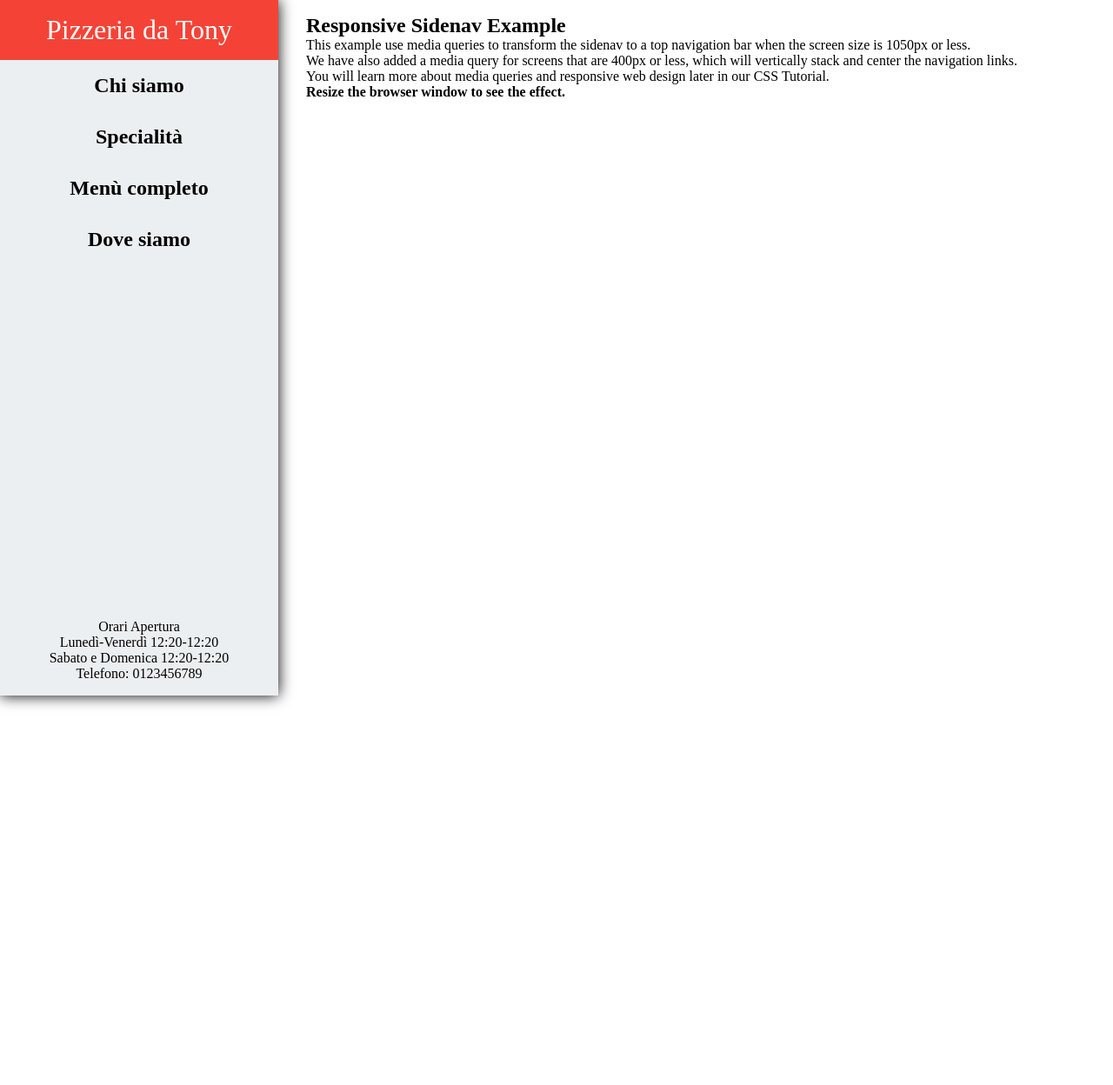
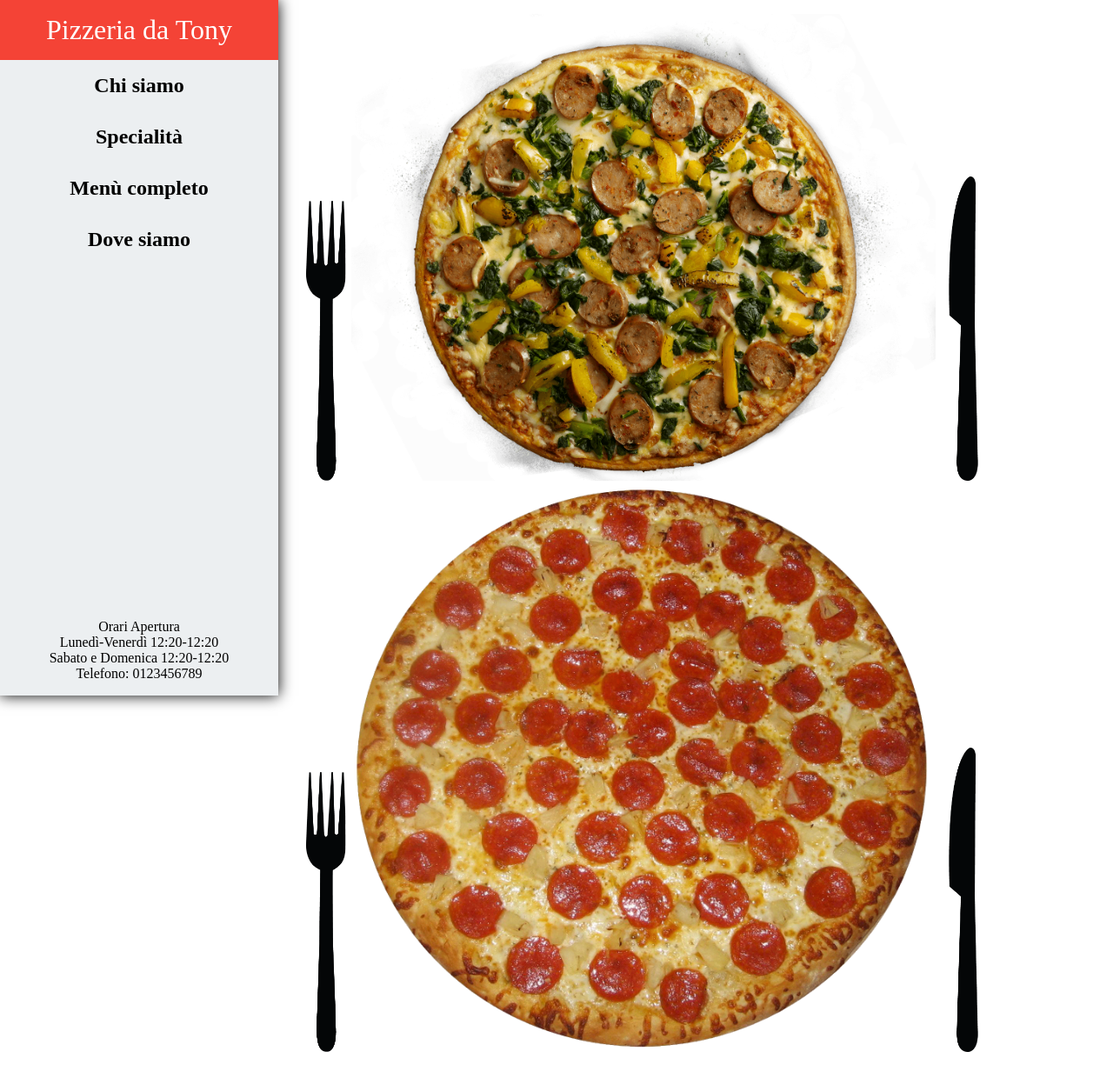
Before and after one commit to Archetipo95/Pizzeria, a plain HTML site: page index.html in a window 1280 px wide. Shown: the top 1248 px of the page at 87% size. Drawn offline with Linux system fonts and the light colour scheme.

Commit message:
Some improvments

```diff
--- a/css/style.css
+++ b/css/style.css
@@ -4,6 +4,15 @@
 }
 
 body {}
+
+img {
+	width: 75%;
+}
+
+.posata {
+	width: auto;
+	height: 350px;
+}
 
 .navbar {
 	width: 25%;
@@ -51,14 +60,14 @@ body {}
 .content {
 	margin-left: 25%;
 	padding: 1rem 2rem;
-	height: 300vh;
+	//height: 300vh;
 	background-image: url(../images/tovaglia.png);
 	background-repeat: repeat;
 	background-position: center;
 }
 
 @media screen and (min-width: 1080px) {
-	@media screen and (max-height: 400px) {
+	@media screen and (max-height: 405px) {
 		.nav-footer {
 			position: static;
 		}
@@ -69,12 +78,11 @@ body {}
 	.navbar {
 		width: 100%;
 		height: auto;
-		position: relative;
+		position: fixed;
 		font-size: 0;
 	}
 	.brand {
-		width: 20%;
-		font-size: 1.5rem;
+		font-size: 2rem;
 		float: left;
 		padding-left: .5rem;
 		padding-right: .5rem;
@@ -82,7 +90,7 @@ body {}
 
 	.navbar ul {
 		text-align: right;
-		font-size: 1rem;
+		font-size: .8rem;
 	}
 
 	.navbar ul li{
@@ -98,7 +106,12 @@ body {}
 		margin-top: 1rem;
 		margin-right: .5rem;
 		border-radius: 2px;
+		font-weight: 300;
 
+	}
+
+	ul {
+		padding-right: 20px;
 	}
 
 	a.active {
@@ -114,7 +127,7 @@ body {}
 	}
 }
 
-@media screen and (max-width: 500px) {
+@media screen and (max-width: 825px) {
 	.navbar {
 		top:0;
 		left: 0;
--- a/index.html
+++ b/index.html
@@ -14,7 +14,7 @@
 				<li><a class="active" href="#">Chi siamo</a></li>
 				<li><a href="#">Specialità</a></li>
 				<li><a href="#">Menù completo</a></li>
-				<li><a href="#">Dove siamo</a></li>
+				<li><a class="ultimoLink" href="#">Dove siamo</a></li>
 			</ul>
 			<div class="nav-footer">
 				Orari Apertura
@@ -29,11 +29,16 @@
 	</header>
 
 	<div class="content">
-		<h2>Responsive Sidenav Example</h2>
-		<p>This example use media queries to transform the sidenav to a top navigation bar when the screen size is 1050px or less.</p>
-		<p>We have also added a media query for screens that are 400px or less, which will vertically stack and center the navigation links.</p>
-		<p>You will learn more about media queries and responsive web design later in our CSS Tutorial.</p>
-		<h4>Resize the browser window to see the effect.</h4>
+		<div class="contenitore">
+			<img class="posata" src="images/forchetta.png">
+			<img src="images/pizza1.png">
+			<img class="posata" src="images/coltello.png">
+		</div>
+		<div class="contenitore">
+			<img class="posata" src="images/forchetta.png">
+			<img src="images/pizza2.gif">
+			<img class="posata" src="images/coltello.png">
+		</div>
 	</div>
 
 </body>
```
Also changed, not shown: images/coltello.png (added), images/forchetta.png (added), images/pizza1.png (added), images/pizza2.gif (added).
